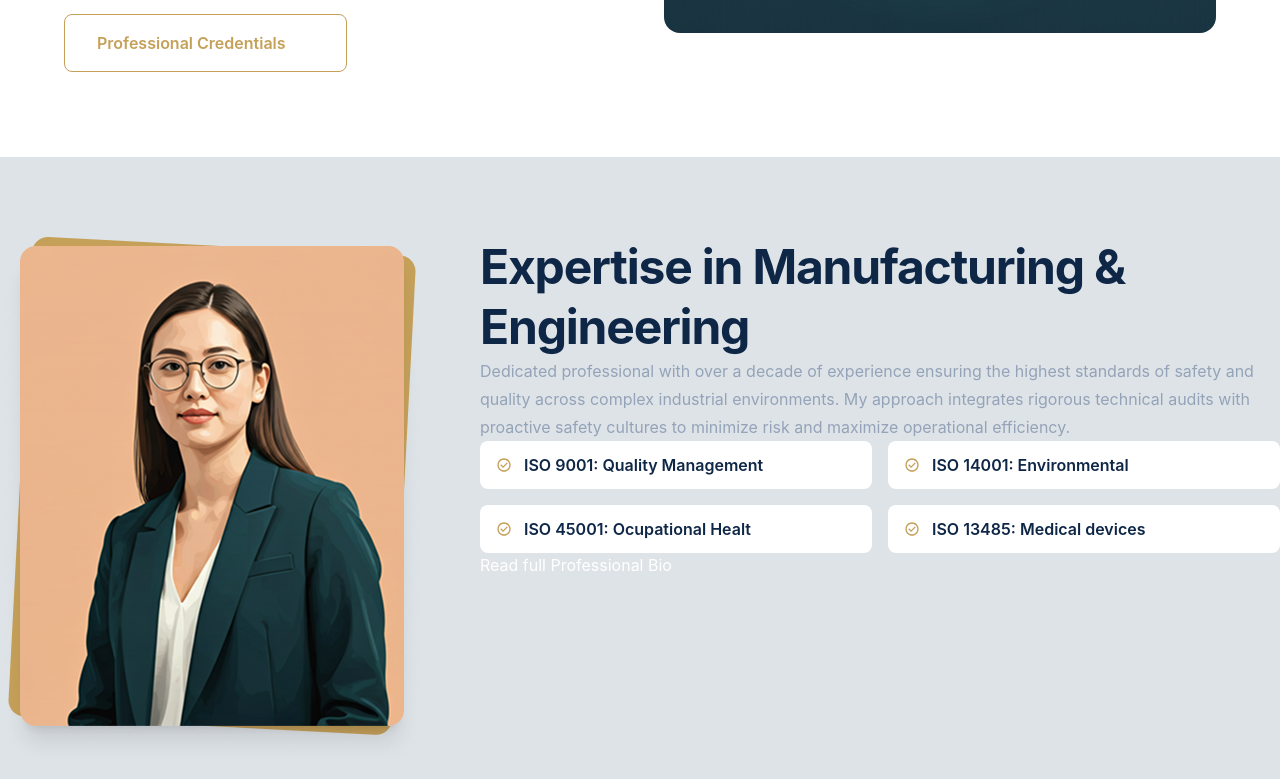
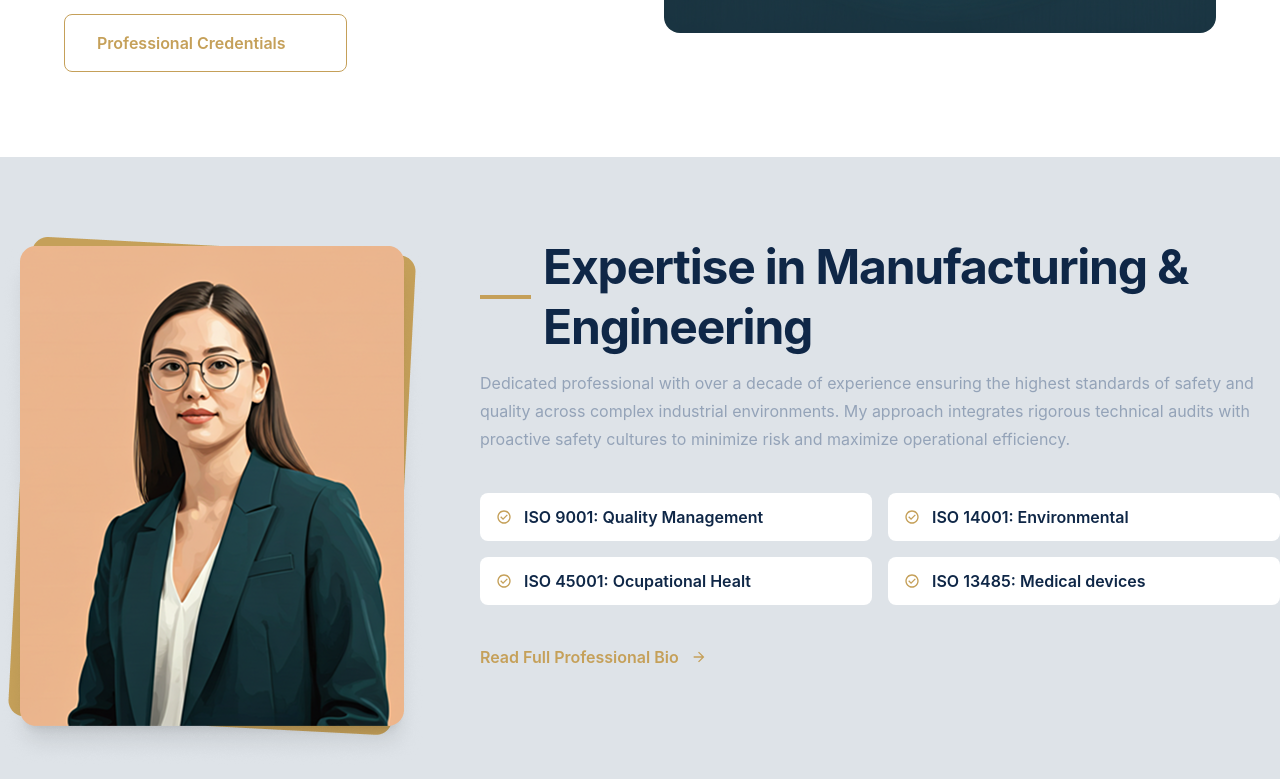
Before and after one commit to Yalex95/QA, a React (Vite) app: page / in a window 1280 px wide. Shown: the part 643-1422 px from the top of the page. Built offline with nearby package versions, Linux system fonts and the light colour scheme; some icons are missing.

Commit message:
:sparkles: add hero and expertise tweeks

```diff
--- a/src/features/expertise/components/ExpertiseContent.tsx
+++ b/src/features/expertise/components/ExpertiseContent.tsx
@@ -1,15 +1,19 @@
 import { Icon } from "@iconify/react";
 import ExpertiseCertBadge from "./ExpertiseCertBadge";
+
 const certifications = [
   "ISO 9001: Quality Management",
   "ISO 14001: Environmental",
   "ISO 45001: Ocupational Healt",
   "ISO 13485: Medical devices",
 ];
+
 export default function ExpertiseContent() {
   return (
     <div className="expertise__content">
+      <div>
         <h2 className="expertise__title">
+          <span className="expertise__line"></span>
           Expertise in Manufacturing & Engineering
         </h2>
         <p className="expertise__desc">
@@ -19,14 +23,15 @@ export default function ExpertiseContent() {
           proactive safety cultures to minimize risk and maximize operational
           efficiency.
         </p>
+      </div>
       <div className="expertise__iso_certs">
         {certifications.map((cert, index) => (
           <ExpertiseCertBadge key={index} certification={cert} />
         ))}
       </div>
-      <a href="#">
+      <a href="#" className="expertise__link">
         Read full Professional Bio
-        <Icon Icon="material-symbols:arrow-forward" />
+        <Icon icon="material-symbols:arrow-forward" />
       </a>
     </div>
   );
--- a/src/features/expertise/styles/expertise.css
+++ b/src/features/expertise/styles/expertise.css
@@ -13,20 +13,30 @@
     }
 
     .expertise__content {
-      @apply flex-1;
+      @apply flex-1 flex flex-col gap-10;
 
       .expertise__title {
-        @apply text-[var(--color-primary)] font-bold tracking-tight leading-tight;
+        @apply text-[var(--color-primary)] font-bold tracking-tight leading-tight relative inline-flex items-center gap-3;
       }
+
+      .expertise__line {
+        @apply bg-[var(--color-secondary)] h-1 w-16;
+      }
+
       .expertise__iso_certs {
         @apply grid grid-cols-2 gap-4;
       }
 
       .expertise__desc {
-        @apply text-[var(--color-text)];
+        @apply text-[var(--color-text)] mt-3;
       }
+
       .expertise__cert_badge {
         @apply inline-flex items-center gap-3 bg-white rounded-md px-4 py-3 text-[var(--color-primary)] font-semibold;
+      }
+
+      .expertise__link {
+        @apply inline-flex items-center gap-3 text-[var(--color-secondary)] font-semibold capitalize;
       }
     }
   }
--- a/src/features/hero/styles/hero.css
+++ b/src/features/hero/styles/hero.css
@@ -2,7 +2,8 @@
 
 .hero {
   @apply grid grid-cols-2 items-center min-h-screen w-full  mx-auto px-10 gap-y-4 lg:gap-y-0 gap-x-12  lg:max-w-6xl 2xl:max-w-7xl lg:px-0;
-
+  padding-top: clamp(40px, 10vw, 80px);
+  padding-bottom: clamp(40px, 10vw, 80px);
   .hero__content {
     @apply flex flex-col gap-8;
   }
```
Lines whose indentation alone changed are shown as unchanged.
